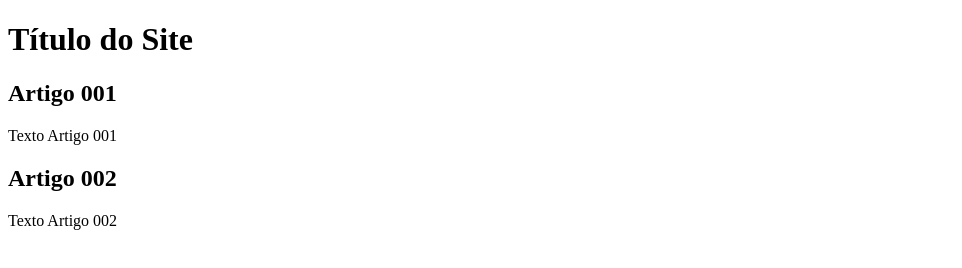
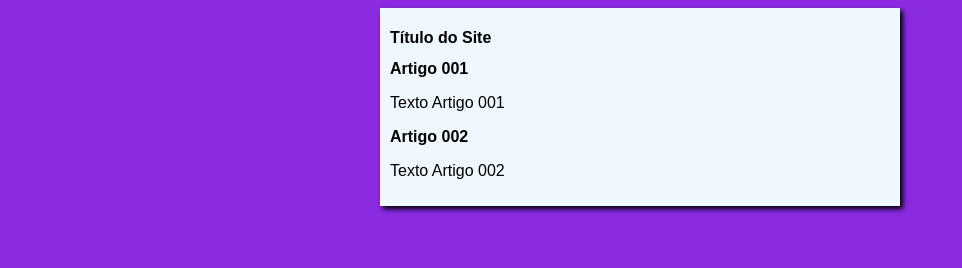
Before and after one commit to leohlz/projeto-site, a plain HTML site: page index.html in a window 1280 px wide. Shown: the whole page, without its empty margins (0-962 px from the left). Drawn offline with Linux system fonts and the light colour scheme.

Commit message:
iniciei o design

```diff
--- /dev/null
+++ b/estilos/style.css
@@ -0,0 +1,17 @@
+* {
+    font-family: Arial, Helvetica, sans-serif;
+    font-size: 16px;
+}
+
+body {
+    background-color:blueviolet
+
+}
+
+main {
+    background-color: aliceblue;
+    width: 500px;
+    margin: auto;
+    padding: 10px;
+    box-shadow: 3px 3px 5px black;
+}
--- a/index.html
+++ b/index.html
@@ -4,6 +4,7 @@
     <meta charset="UTF-8">
     <meta name="viewport" content="width=device-width, initial-scale=1.0">
     <title>Título do Site</title>
+    <link rel="stylesheet" href="estilos/style.css">
 </head>
 <body>
     <main>
```
